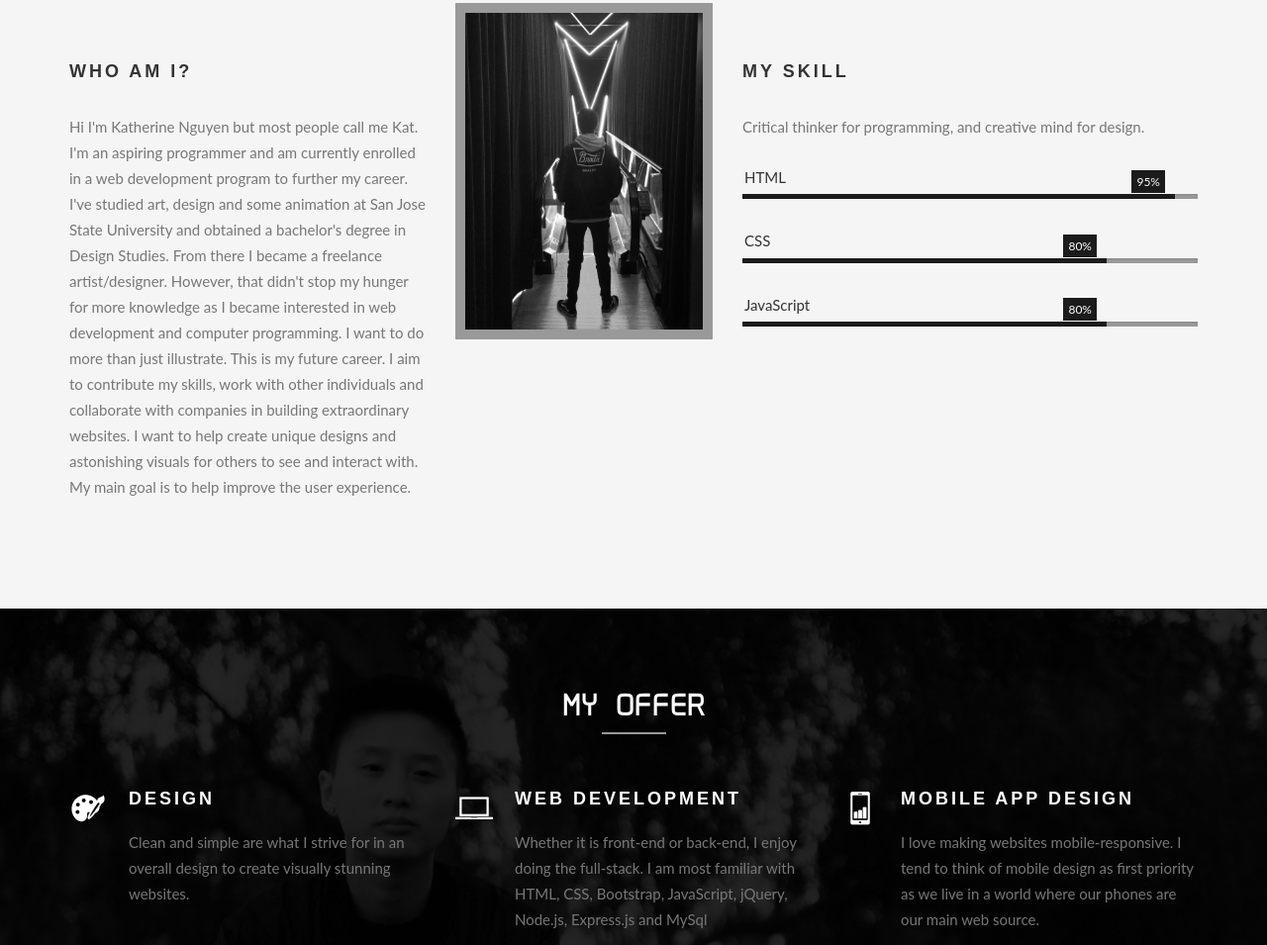
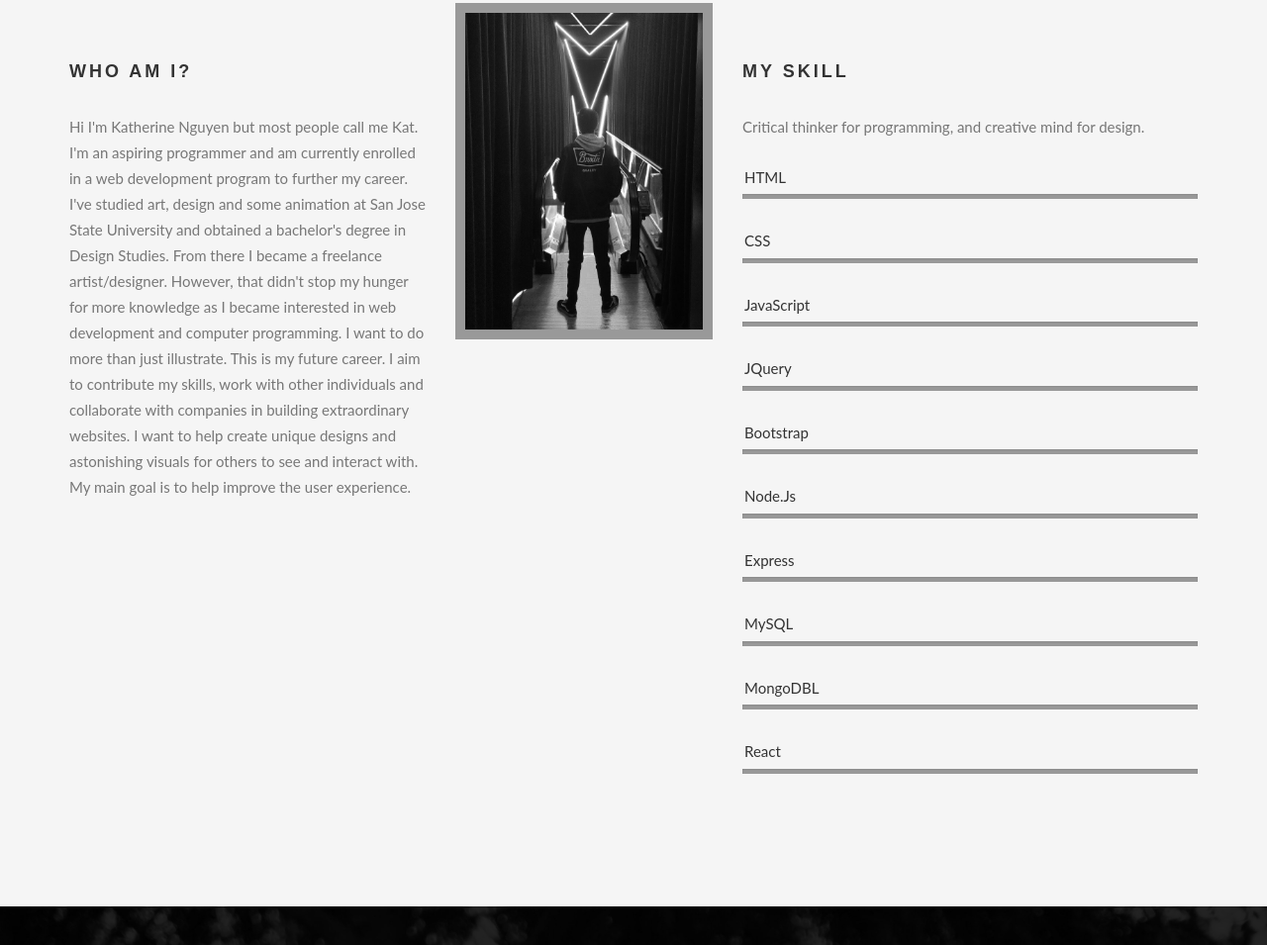
Before and after one commit to Katherine890/Katherine_Portfolio, a plain HTML site: page index.html in a window 1280 px wide. Shown: the part 1000-1955 px from the top of the page at 99% size. Drawn offline with Linux system fonts and the light colour scheme; some packages are replaced by stand-ins of ours; files whose address does not match are found by name.

Commit message:
updated resume, skills, minor fixes

```diff
--- a/index.html
+++ b/index.html
@@ -85,7 +85,7 @@
                                 <a data-hover="About" href="#about">About</a>
                             </li>
                             <li class="smoth-scroll">
-                                <a data-hover="Resume" href="img/Katherine Nguyen Resume.pdf" target="_blank">Resume</a>
+                                <a data-hover="Resume" href="img/Resume.pdf" target="_blank">Resume</a>
                             </li>
                             <li class="smoth-scroll">
                                 <a data-hover="My Offer" href="#myoffer">My Offer</a>
@@ -229,29 +229,64 @@
                             <div class="all_skill_item fix">
                                 <div class="single_progress">
                                     <h4>HTML</h4>
-                                    <div class="progress">
-                                        <div class="progress-bar wow animated" role="progressbar" aria-valuenow="60"
+                                     <div class="progress">
+                                        <!-- <div class="progress-bar wow animated" role="progressbar" aria-valuenow="60"
                                             aria-valuemin="0" aria-valuemax="100" style="width: 95%;">
                                             <span>95%</span>
-                                        </div>
+                                        </div> -->
                                     </div>
                                 </div>
                                 <div class="single_progress">
                                     <h4>CSS</h4>
-                                    <div class="progress">
-                                        <div class="progress-bar wow animated" role="progressbar" aria-valuenow="80"
+                                     <div class="progress">
+                                        <!-- <div class="progress-bar wow animated" role="progressbar" aria-valuenow="80"
                                             aria-valuemin="0" aria-valuemax="100" style="width: 80%;">
                                             <span>80%</span>
-                                        </div>
+                                        </div> -->
                                     </div>
                                 </div>
                                 <div class="single_progress">
                                     <h4>JavaScript</h4>
-                                    <div class="progress">
-                                        <div class="progress-bar wow animated" role="progressbar" aria-valuenow="90"
+                                     <div class="progress">
+                                        <!-- <div class="progress-bar wow animated" role="progressbar" aria-valuenow="90"
                                             aria-valuemin="0" aria-valuemax="100" style="width: 80%;">
                                             <span>80%</span>
-                                        </div>
+                                        </div> -->
+                                    </div>
+                                </div>
+                                <div class="single_progress">
+                                    <h4>jQuery</h4>
+                                    <div class="progress">
+                                    </div>
+                                </div>
+                                <div class="single_progress">
+                                    <h4>Bootstrap</h4>
+                                    <div class="progress">
+                                    </div>
+                                </div>
+                                <div class="single_progress">
+                                    <h4>Node.js</h4>
+                                    <div class="progress">
+                                    </div>
+                                </div>
+                                <div class="single_progress">
+                                    <h4>Express</h4>
+                                    <div class="progress">
+                                    </div>
+                                </div>
+                                <div class="single_progress">
+                                    <h4>MySQL</h4>
+                                    <div class="progress">
+                                    </div>
+                                </div>
+                                <div class="single_progress">
+                                    <h4>MongoDBL</h4>
+                                    <div class="progress">
+                                    </div>
+                                </div>
+                                <div class="single_progress">
+                                    <h4>React</h4>
+                                    <div class="progress">
                                     </div>
                                 </div>
                             </div>
@@ -299,7 +334,7 @@
                             </h3>
                             <p>Whether it is front-end or back-end, I enjoy doing the full-stack.
                                 I am most familiar with HTML, CSS, Bootstrap, JavaScript, jQuery, Node.js, Express.js
-                                and MySql</p>
+                                and MySQL</p>
                         </div>
                     </div>
                     <div class="col-md-4 col-sm-6 myoffer_item">
@@ -484,7 +519,7 @@
                         </div>
                         <div class="bottomLinks">
                             <a class="links" href="https://github.com/Katherine890/" target="_blank">Github</a>
-                            <a class="links" href="https://www.linkedin.com/in/katherine-nguyen-976918166/" target="_blank">LinkedIn</a>
+                            <a class="links" href="https://www.linkedin.com/in/katherinehtnguyen/" target="_blank">LinkedIn</a>
                             <a class="links" href="mailto:katherine_nguyen7@yahoo.com" target="_blank">Email</a>
                             <a id="phone" class="links" href="#">408-728-5082</a>
                         </div>
```
Also changed, not shown: 2 other files.
